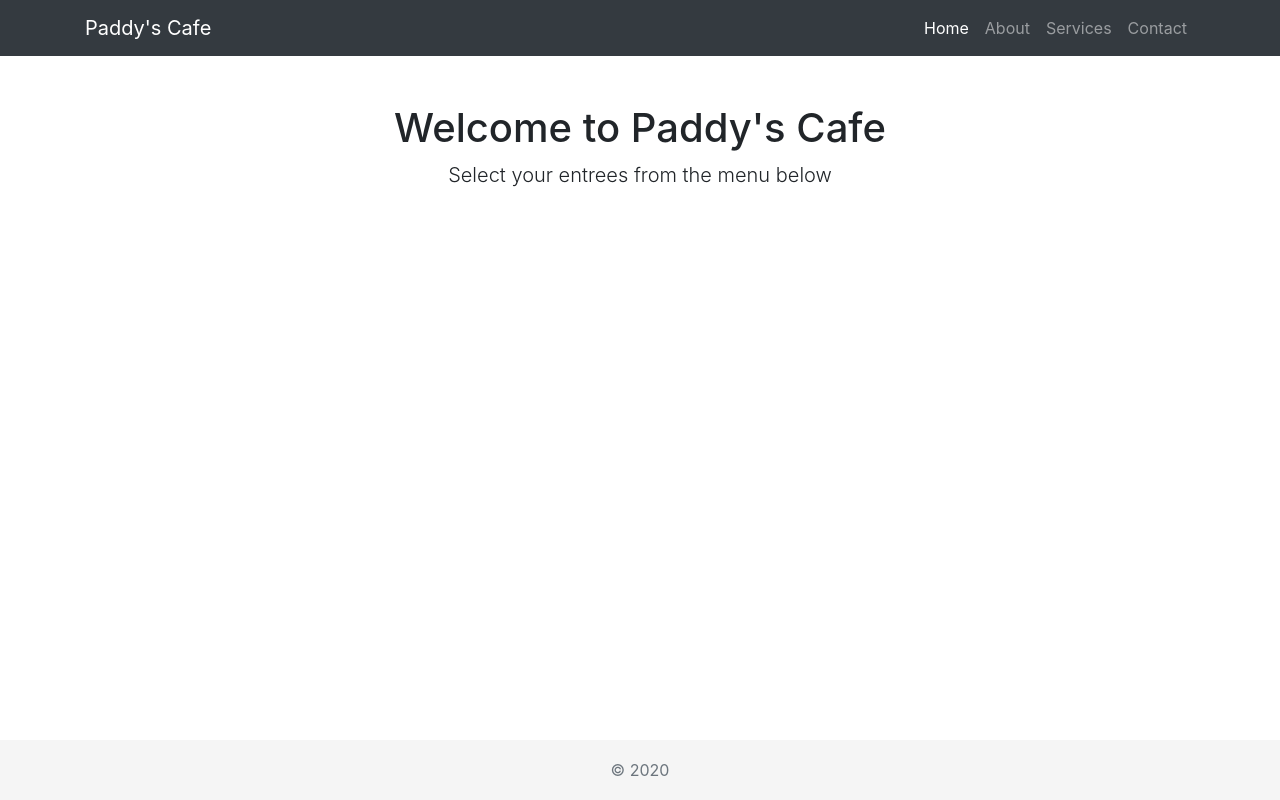
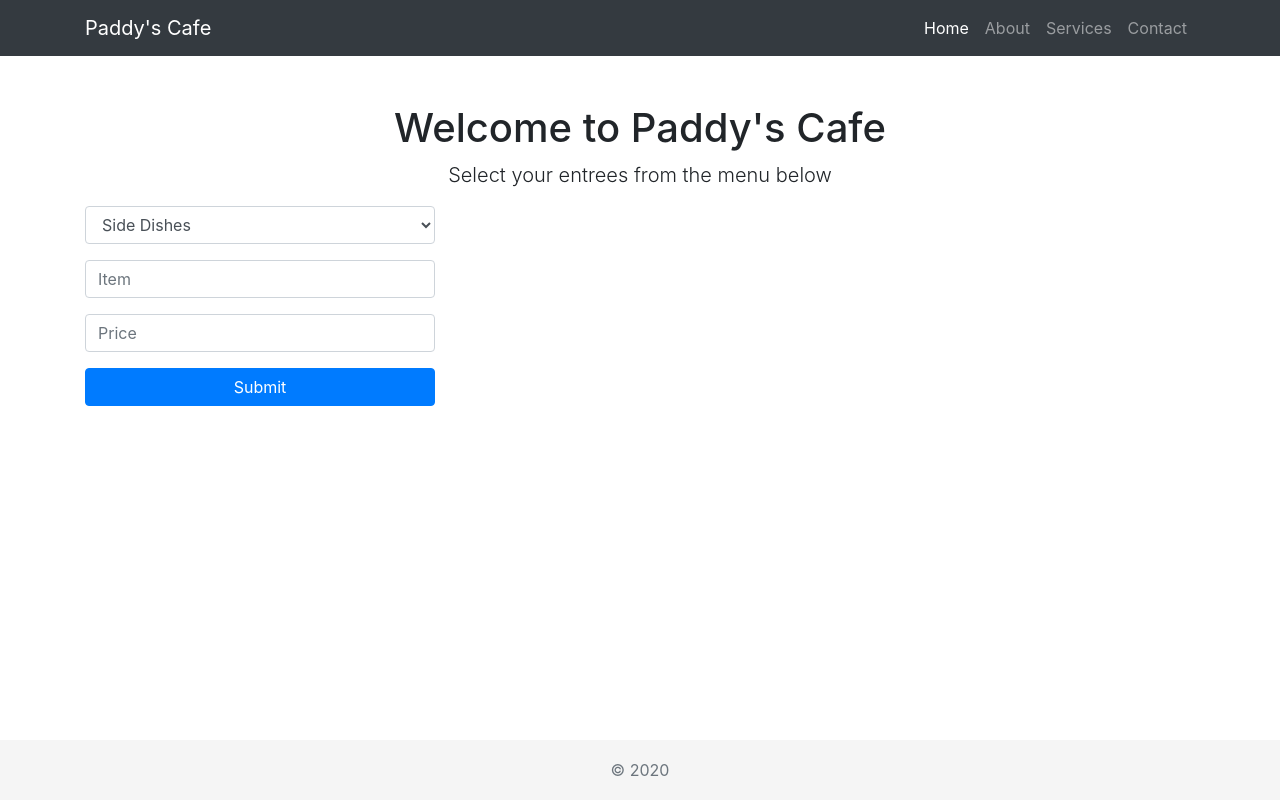
Before and after one commit to jnajera06/CA_IWA, a plain HTML site: page views/index.html in a window 1280 px wide. Drawn offline with Linux system fonts and the light colour scheme; no server answers.

Commit message:
add form

```diff
--- a/views/index.html
+++ b/views/index.html
@@ -53,9 +53,27 @@
 				<h1 class="mt-5">Welcome to Paddy's Cafe</h1>
 				<p class="lead">Select your entrees from the menu below</p>
 			</div>
-      <div id="results" class="col-lg-12"></div>
+			<div id="results" class="col-lg-8 order-2 mb-5"></div>
+            <div class="col-lg-4 order-1">
+                <form enctype="application/json" action="/post/json" method="post">
+                    <div class="form-group">
+                        <select class="form-control" name="sec_n">
+                            <option value="0">Side Dishes</option>
+                            <option value="1">Breakfast</option>
+                            <option value="2">Lunch</option>
+                            <option value="3">Dinner</option>
+                        </select>
+                        <input class="form-control mt-3" type="text" name="item" placeholder="Item">
+                        <input class="form-control mt-3" type="text" name="price" placeholder="Price">
+                        <button type="submit" class="btn btn-primary btn-block mt-3">Submit</button>
+                    </div>
+                </form>
             </div>
 		</div>
+  </div>
+
+  <!-- Footer -->
+
   <footer class="footer">
         <div class="container text-center"><span class="text-muted">&copy; 2020</span></div>
   </footer>
```
Lines whose indentation alone changed are shown as unchanged.
